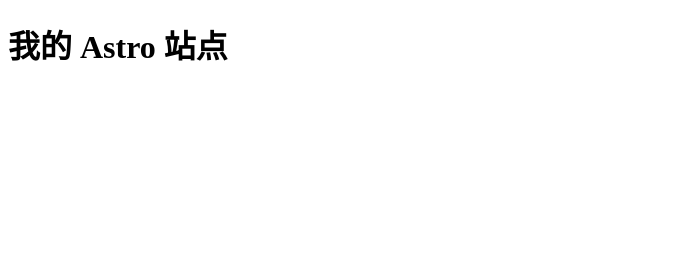
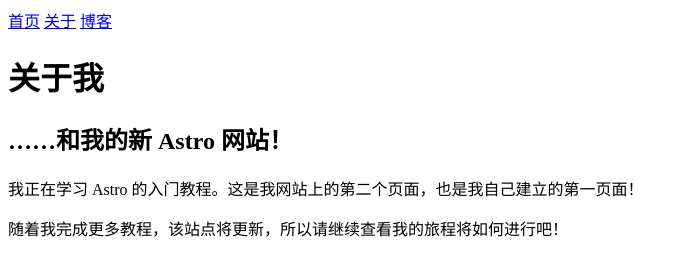
Before and after one commit to keisanmono/calculateur, an Astro site: page / in a window 1280 px wide. Shown: the whole page, without its empty margins (0-688 px from the left). Built offline with nearby package versions, Linux system fonts and the light colour scheme; Astro itself is replaced by a stand-in of ours.

Commit message:
添加了两个新页面 - 关于和博客

```diff
--- a/src/pages/index.astro
+++ b/src/pages/index.astro
@@ -2,7 +2,7 @@
 
 ---
 
-<html lang="en">
+<html lang="zh-cn">
 	<head>
 		<meta charset="utf-8" />
 		<link rel="icon" type="image/svg+xml" href="/favicon.svg" />
@@ -11,6 +11,15 @@
 		<title>Astro</title>
 	</head>
 	<body>
-		<h1>我的 Astro 站点</h1>
+		  	<a href="/">首页</a>
+			<a href="/about/">关于</a>
+			<a href="/blog/">博客</a>
+
+			<h1>关于我</h1>
+			<h2>……和我的新 Astro 网站！</h2>
+
+			<p>我正在学习 Astro 的入门教程。这是我网站上的第二个页面，也是我自己建立的第一页面！</p>
+
+			<p>随着我完成更多教程，该站点将更新，所以请继续查看我的旅程将如何进行吧！</p>
 	</body>
 </html>
```
Also changed, not shown: src/pages/about.astro (added, +19 -0 lines), src/pages/blog.astro (added, +20 -0 lines).
